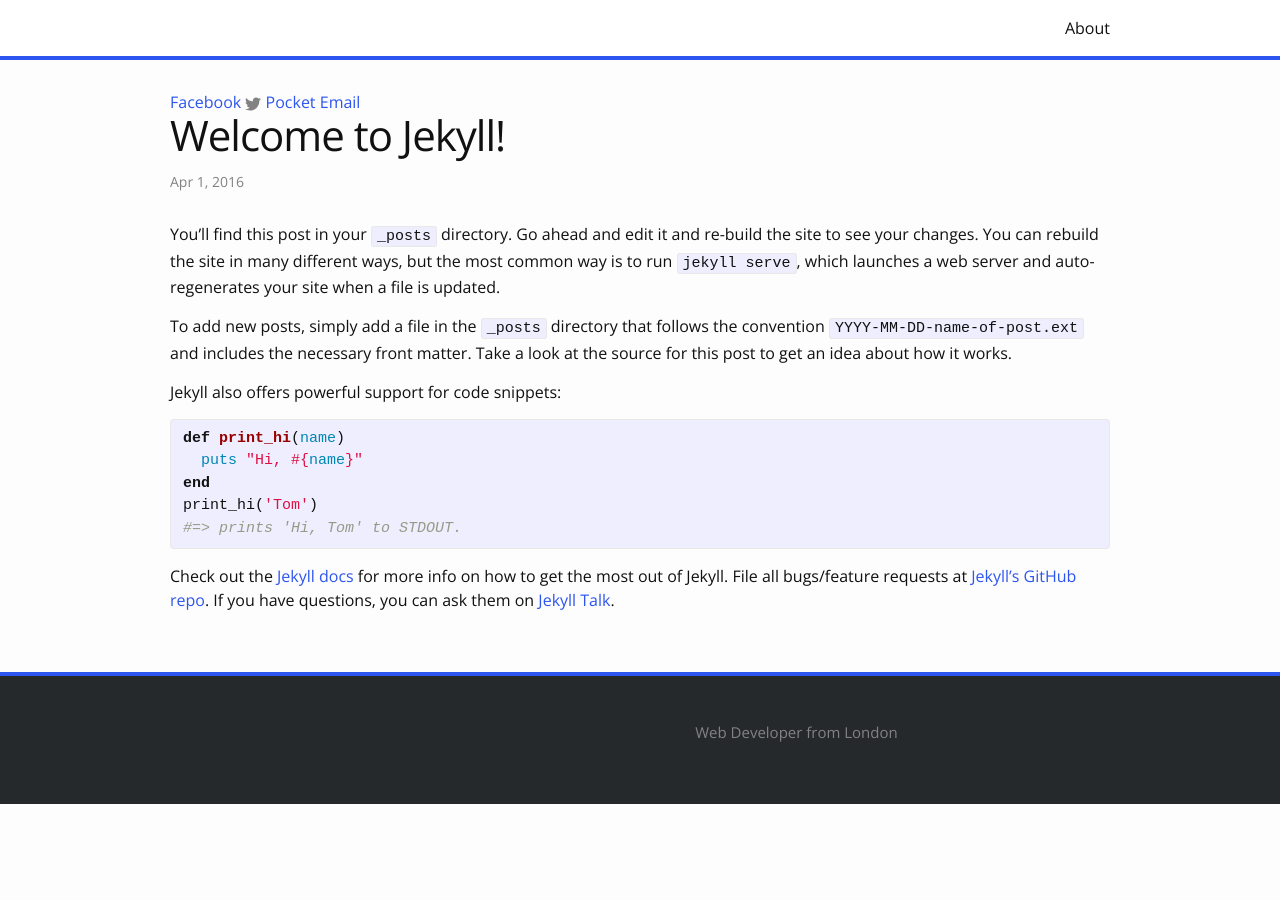
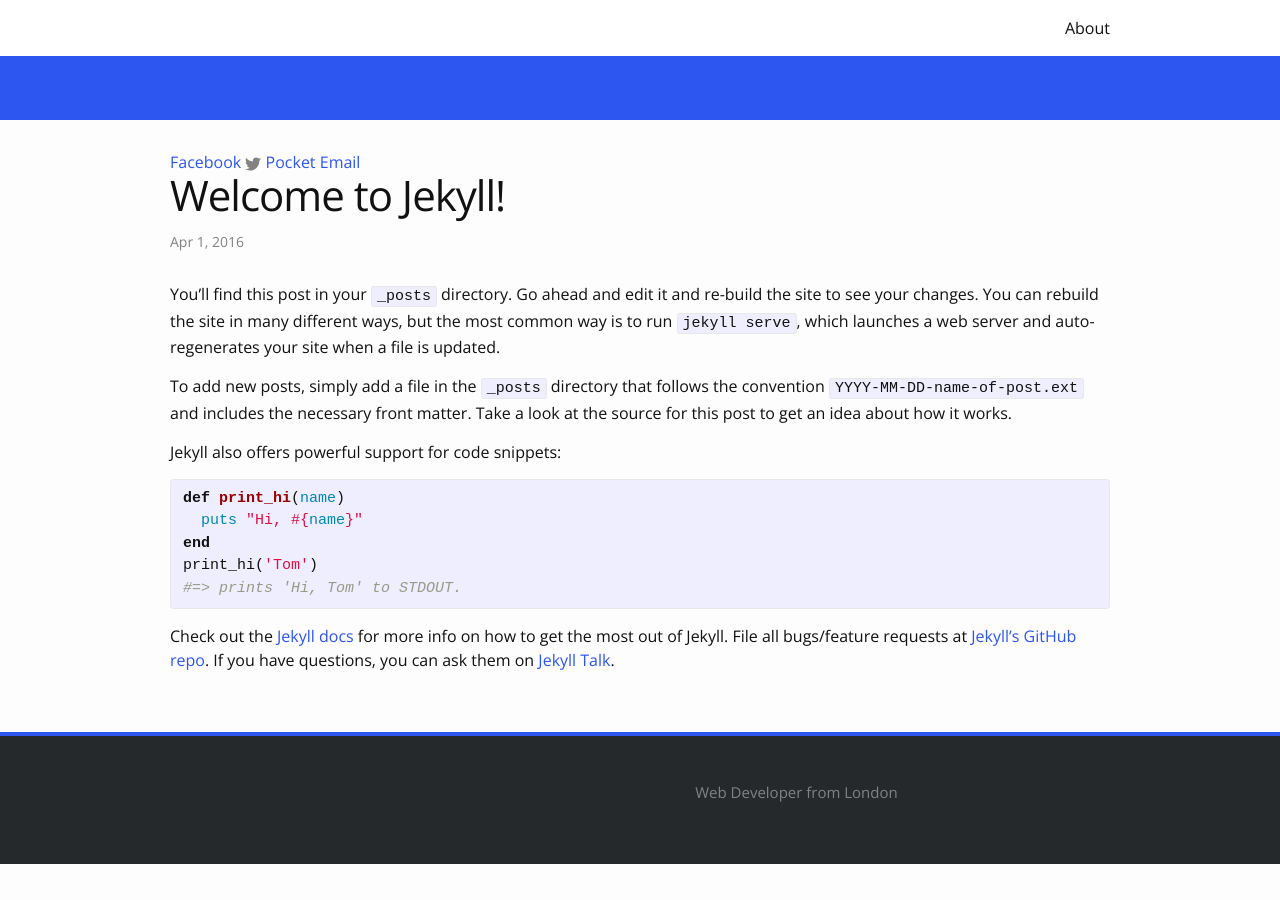
Before and after one commit to andywd7/andywd7.github.com, a Jekyll site: the page built from _posts/2016-04-01-welcome-to-jekyll.markdown, in a window 1280 px wide. Built offline with Jekyll 4.4.1, drawn with Linux system fonts in a browser that asks for light colours.

Commit message:
Update default.html

```diff
--- a/_layouts/default.html
+++ b/_layouts/default.html
@@ -6,7 +6,11 @@
   <body>
 
     {% include header.html %}
+    <div class="banner-content">
+      <div class="wrapper">
 
+      </div>
+    </div>
     <div class="page-content">
       <div class="wrapper">
         {% include sharing.html %}
```
